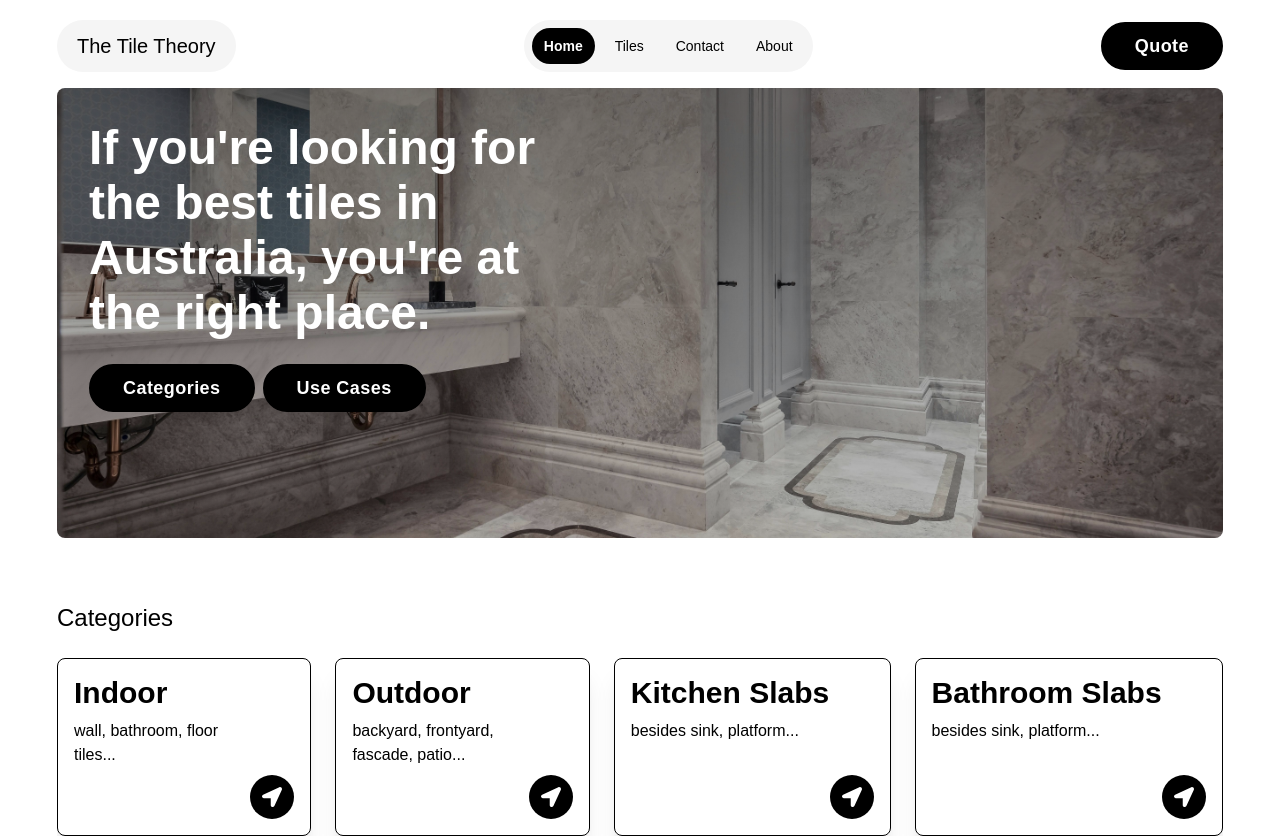
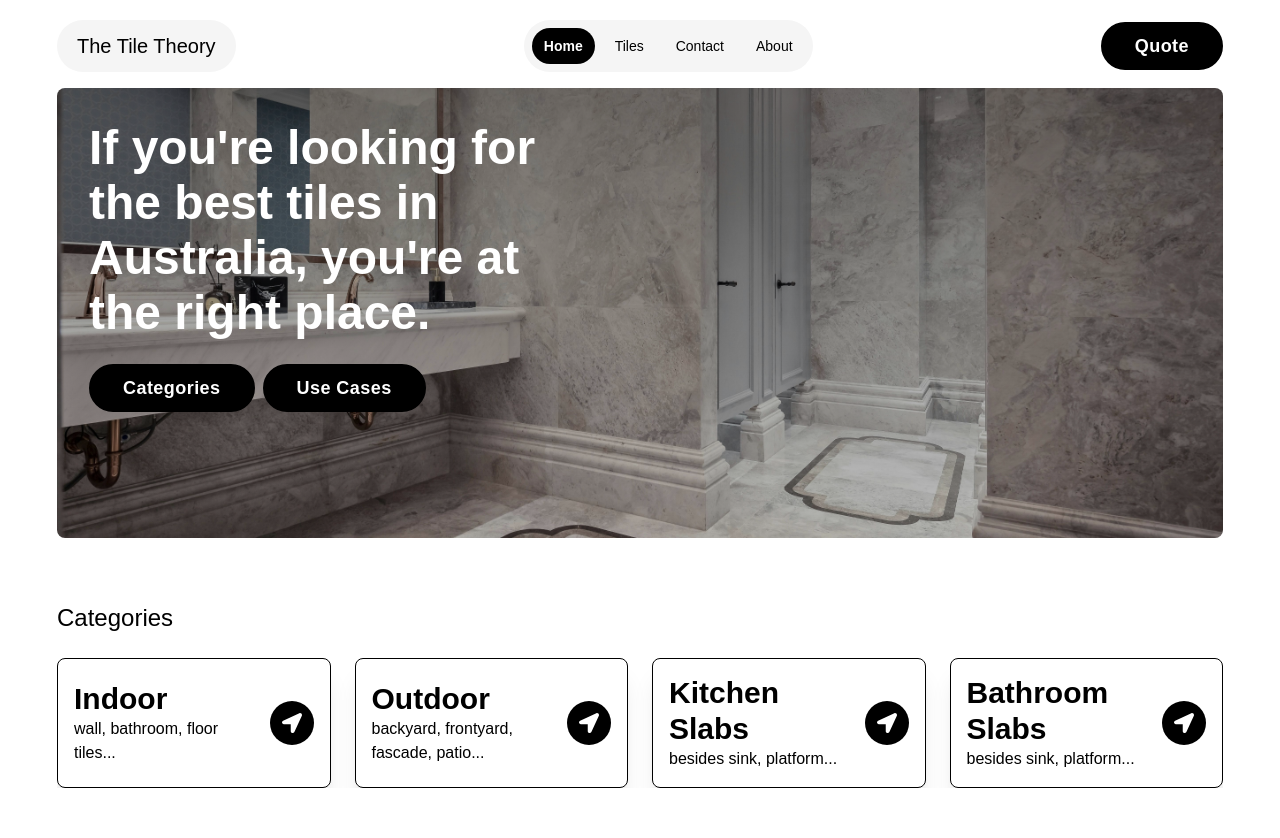
Before and after one commit to Pratitb/the-tile-theory, a React (Vite) app: page / in a window 1280 px wide. Shown: the top 838 px of the page. Built offline with nearby package versions, Linux system fonts and the light colour scheme; a web font is replaced by a local one.

Commit message:
fix: category card, banner height

```diff
--- a/src/components/banner.tsx
+++ b/src/components/banner.tsx
@@ -6,7 +6,7 @@ const Banner = () => {
 
 
     return (
-        <div className='w-full min-h-[400px] lg:h-[450px] flex flex-col gap-6 bg-banner bg-cover bg-no-repeat bg-bottom rounded-lg p-8'>
+        <div className='w-full min-h-[350px] lg:h-[450px] flex flex-col gap-6 bg-banner bg-cover bg-no-repeat bg-bottom rounded-lg p-8'>
             <p className="max-w-[500px] text-white font-bold text-3xl md:text-5xl md:leading-[55px]" data-aos='fade-zoom-in'>If you're looking for the best tiles in Australia, you're at the right place.</p>
             <div className="flex flex-col gap-2 md:flex-row">
                 <Button btnName="categories" />
--- a/src/components/categoryCard.tsx
+++ b/src/components/categoryCard.tsx
@@ -3,10 +3,12 @@ import type { CategoryProps } from '../utils/types'
 
 const CategoryCard = ({ title, includes }: CategoryProps) => {
     return (
-        <div className='min-w-[180px] flex flex-col gap-2 grow border border-black p-4 rounded-lg bg-white shadow-xl'>
-            <p className='font-semibold text-3xl capitalize'>{title}</p>
-            <p className='grow max-w-36 lg:max-w-44'>{includes}</p>
-            <div className='bg-black w-fit p-3 rounded-full self-end'><FaLocationArrow color='white' size={20} /></div>
+        <div className='w-full flex items-center justify-between gap-6 grow border border-black px-4 py-4 rounded-lg bg-white shadow-xl'>
+            <div>
+                <p className='font-semibold text-3xl capitalize'>{title}</p>
+                <p className=''>{includes}</p>
+            </div>
+            <div className='bg-black w-fit p-3 rounded-full'><FaLocationArrow color='white' size={20} /></div>
         </div>
     )
 }
```
